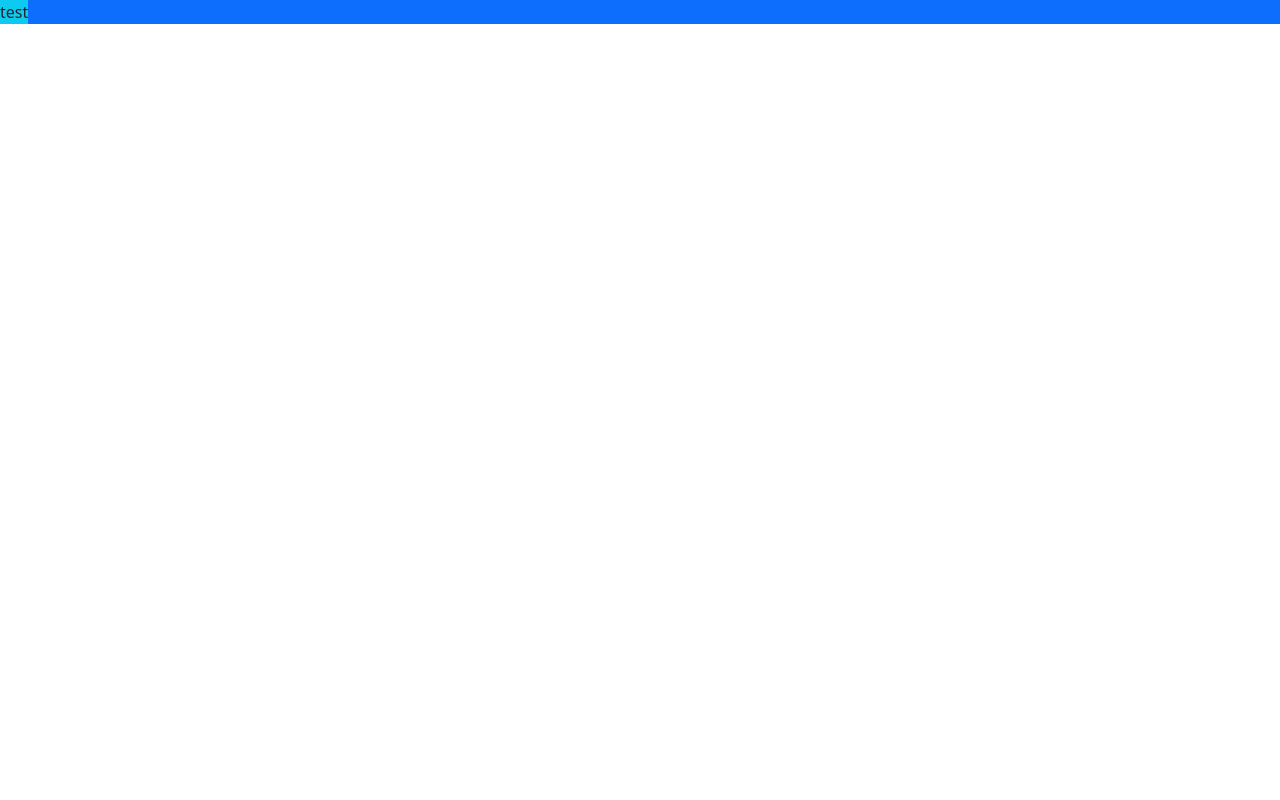
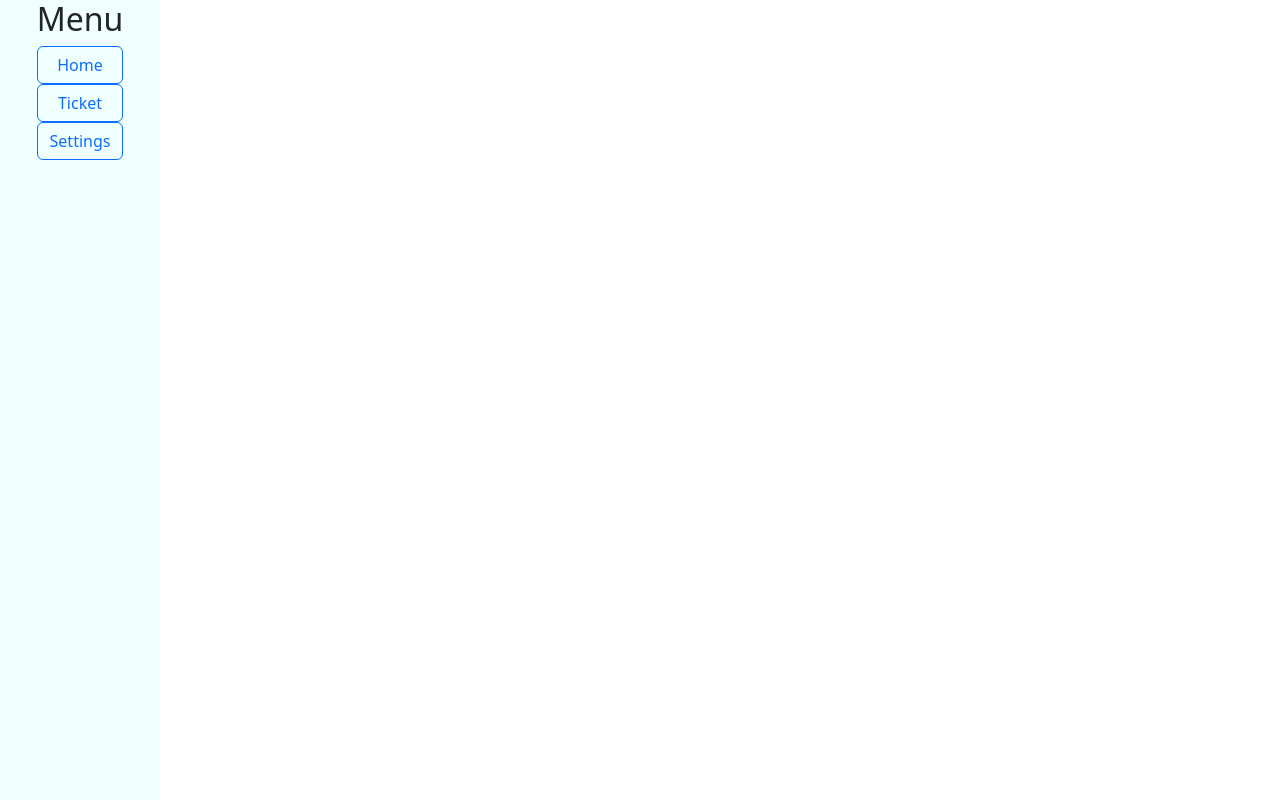
Before and after one commit to martinericksonn/Service_Charge_App_Group9, a React (Create React App) app in the folder Frontend/service-charge-app/: page / in a window 1280 px wide. Built offline with nearby package versions, Linux system fonts and the light colour scheme.

Commit message:
add dashbaord simple

```diff
--- a/Frontend/service-charge-app/src/App.css
+++ b/Frontend/service-charge-app/src/App.css
@@ -1,4 +1,4 @@
-.App {
+/* .App {
   text-align: center;
 }
 
@@ -35,4 +35,4 @@
   to {
     transform: rotate(360deg);
   }
-}
+} */
--- a/Frontend/service-charge-app/src/App.js
+++ b/Frontend/service-charge-app/src/App.js
@@ -5,10 +5,10 @@ import Dashboard from './Components/Dashboard';
 
 function App() {
     return (
-      <div>
+
 
         <Dashboard/>
-      </div>
+
     );
 }
 
--- a/Frontend/service-charge-app/src/Components/Dashboard.jsx
+++ b/Frontend/service-charge-app/src/Components/Dashboard.jsx
@@ -1,5 +1,5 @@
 import React, { Component } from 'react';
-import Button from 'react-bootstrap/Button';
+import '../index.css';
 
  class Dashboard extends Component {
     state = {  }
@@ -7,9 +7,18 @@ import Button from 'react-bootstrap/Button';
 
     render() {
         return (
-            <div className='d-flex bg-primary h-100'>
-              <div className='d-flex bg-info'>test</div>
+          <div className="nav-side">
+            <div className='d-flex flex-column align-items-center'>
+              <h2>Menu</h2>
+              <div className='d-flex flex-column '>
+
+              <button className='btn btn-outline-primary'>Home</button>
+              <button className='btn btn-outline-primary'>Ticket</button>
+              <button className='btn btn-outline-primary'>Settings</button>
+              </div>
             </div>
+
+</div>
         );
     }
  }
--- a/Frontend/service-charge-app/src/index.css
+++ b/Frontend/service-charge-app/src/index.css
@@ -1,13 +1,37 @@
 body {
-  margin: 0;
-  font-family: -apple-system, BlinkMacSystemFont, 'Segoe UI', 'Roboto', 'Oxygen',
-    'Ubuntu', 'Cantarell', 'Fira Sans', 'Droid Sans', 'Helvetica Neue',
-    sans-serif;
-  -webkit-font-smoothing: antialiased;
-  -moz-osx-font-smoothing: grayscale;
+    margin: 0;
+    font-family: -apple-system, BlinkMacSystemFont, 'Segoe UI', 'Roboto', 'Oxygen', 'Ubuntu', 'Cantarell', 'Fira Sans', 'Droid Sans', 'Helvetica Neue', sans-serif;
+    -webkit-font-smoothing: antialiased;
+    -moz-osx-font-smoothing: grayscale;
 }
 
 code {
-  font-family: source-code-pro, Menlo, Monaco, Consolas, 'Courier New',
-    monospace;
+    font-family: source-code-pro, Menlo, Monaco, Consolas, 'Courier New', monospace;
 }
+
+html,
+body {
+    height: 100%;
+}
+
+.bg-purple {
+    background: rgb(48, 0, 50);
+}
+
+.bg-gray {
+    background: rgb(74, 74, 74);
+}
+
+.bg-blue {
+    background: rgb(50, 101, 196);
+}
+
+.bg-red {
+    background: rgb(196, 50, 53);
+}
+
+.nav-side {
+    height: 100vh;
+    width: 20vh;
+    background-color: azure;
+}
```
